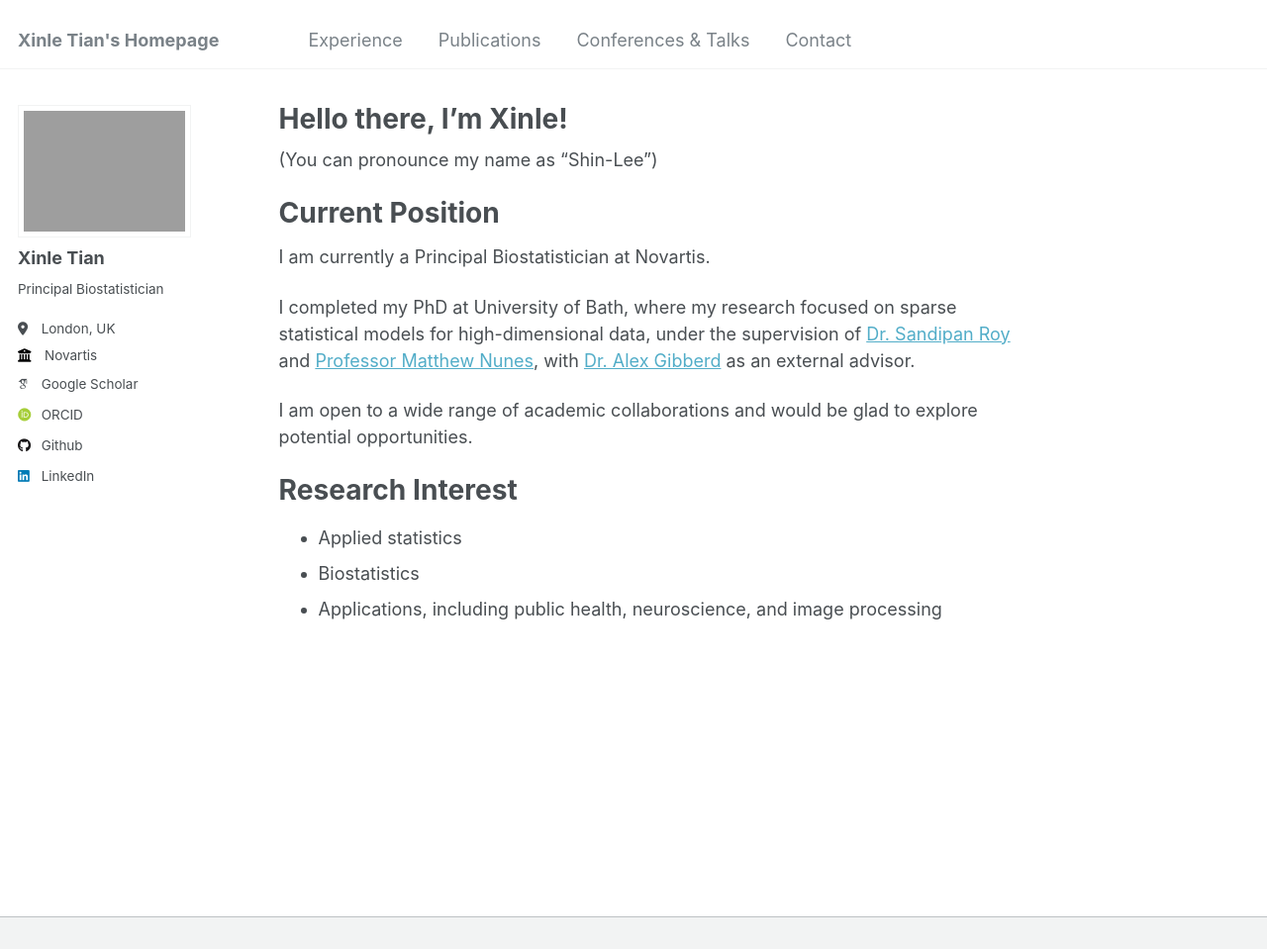
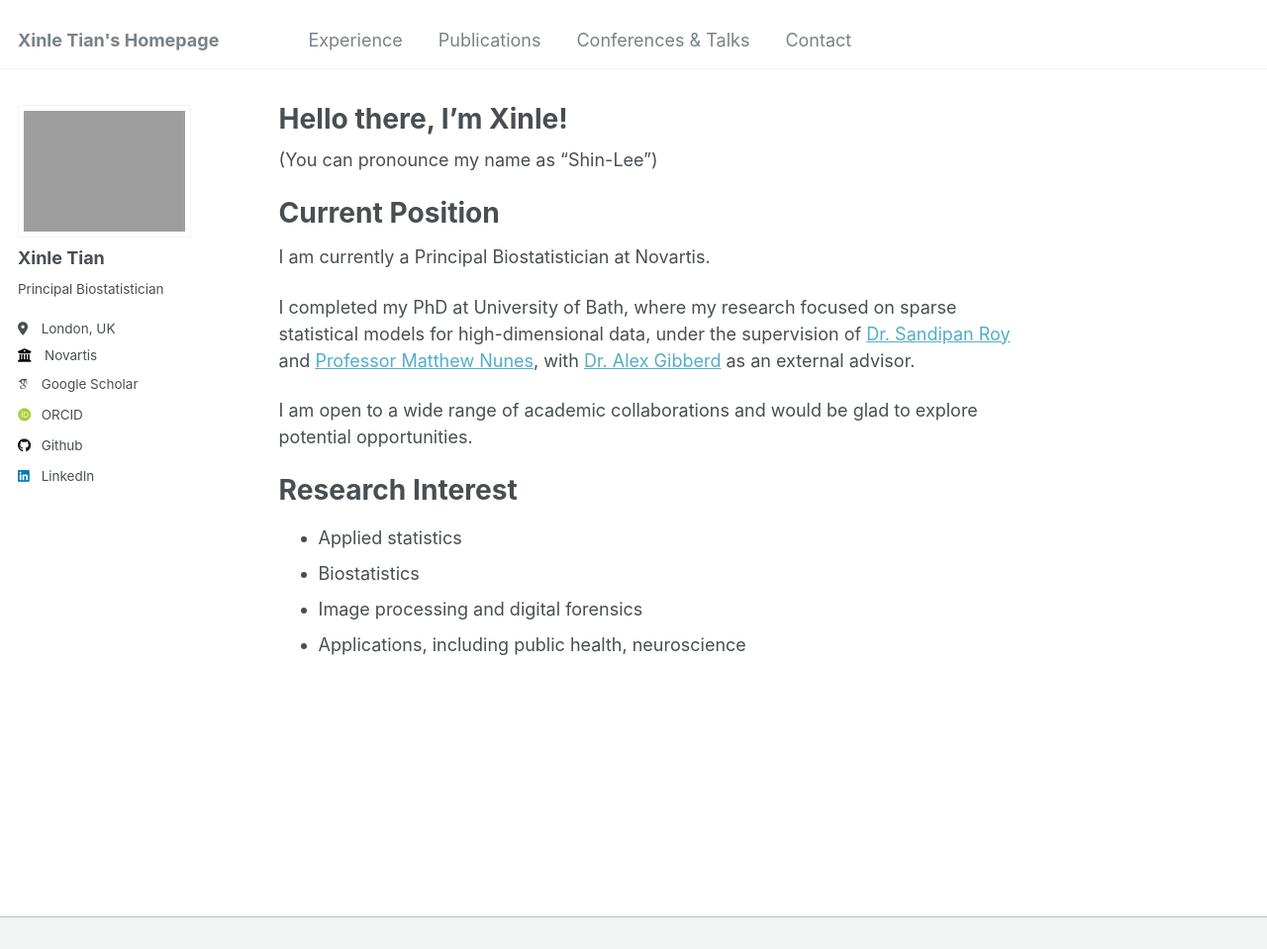
Before and after one commit to xinlet/xinlet.github.io, a Jekyll site: the page built from _pages/about.md, in a window 1280 px wide and 1099 px high, cut to the strip 0-959 px from the top of the window. Shown: the whole strip at 99% size. Built offline with Jekyll 4.4.1, drawn with Linux system fonts in a browser that asks for light colours; some web fonts are replaced.

Commit message:
Update about.md

```diff
--- a/_pages/about.md
+++ b/_pages/about.md
@@ -21,4 +21,5 @@ Research Interest
 ====
 * Applied statistics
 * Biostatistics
-* Applications, including public health, neuroscience, and image processing
+* Image processing and digital forensics
+* Applications, including public health, neuroscience
```
